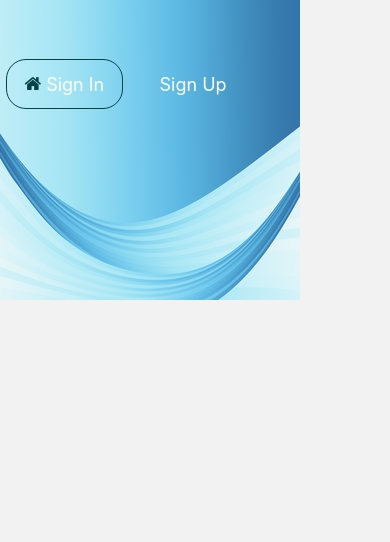
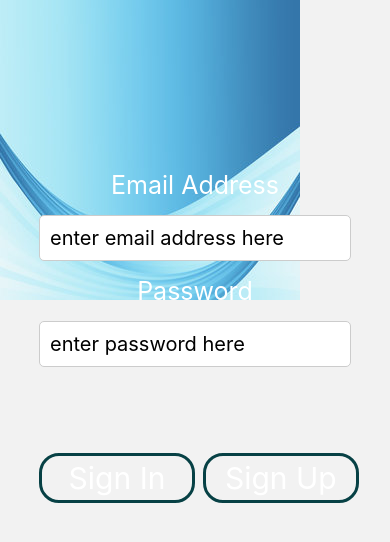
Before and after one commit to rapkeb/ETE-reactNative, a React Native app in the folder Ete/: screen /Entrance in a window 390 px wide. Shown: the top 542 px of the page. Built offline with nearby package versions, Linux system fonts and the light colour scheme.

Commit message:
entrance page

```diff
--- a/Ete/Button.js
+++ b/Ete/Button.js
@@ -65,19 +65,27 @@ export default function Button({ label, theme, onPress }) {
     else if (theme === "primary" && label ==="Sign In") {
         return (
             <View
-                    style={[styles.buttonContainer, { borderWidth: 1, borderColor: "#074145", borderRadius: 20 }]}
+                style={[styles.buttonCenter, { borderWidth: 3, marginHorizontal: '10%', borderColor: "#074145", borderRadius: 20, marginTop: 100, }]}
             >
                 <Pressable
                     style={[styles.button]}
                     onPress={onPress}
                 >
-                        <FontAwesome
-                            name="home"
-                            size={18}
-                            color="#074145"
-                            style={styles.buttonIcon}
-                        />
-                        <Text style={[styles.buttonLabel]}>{label}</Text>
+                <Text style={[styles.buttonLabelCenter]}>{label}</Text>
+                </Pressable>
+            </View>
+        );
+    }
+    else if (theme === "primary" && label ==="Sign Up") {
+        return (
+            <View
+                style={[styles.buttonCenter, { borderWidth: 3, marginHorizontal: '-8%', borderColor: "#074145", borderRadius: 20, marginTop: 100, }]}
+            >
+                <Pressable
+                    style={[styles.button]}
+                    onPress={onPress}
+                >
+                <Text style={[styles.buttonLabelCenter]}>{label}</Text>
                 </Pressable>
             </View>
         );
@@ -99,6 +107,12 @@ const styles = StyleSheet.create({
         alignItems: 'center',
         justifyContent: 'center',
     },
+    buttonCenter: {
+        width: '40%',
+        height: 50,
+        alignItems: 'center',
+        justifyContent: 'center',
+    },
     button: {
         borderRadius: 10,
         width: '100%',
@@ -114,4 +128,8 @@ const styles = StyleSheet.create({
         color: '#fff',
         fontSize: 18,
     },
+    buttonLabelCenter: {
+        color: '#fff',
+        fontSize: 30,
+    },
 });
--- a/Ete/components/HomeScreen.js
+++ b/Ete/components/HomeScreen.js
@@ -13,27 +13,29 @@ const BackgroundImage = require('../assets/BackgroundImage.jpg');
 //const { spawn } = require('child_process');
 
 export default function HomeScreen({ navigation }) {
-    const [displayText, setDisplayText] = useState('');
 
-    const onTapToHear = async () => {
-        try {
-            const response = await axios.get('http://127.0.0.1:5000/weather');
-            setDisplayText(response.data);
-            clearDisplayText();
-        } catch (error) {
-            console.error(error);
-        }
-    };
-
-    const clearDisplayText = () => {
-        setTimeout(() => {
-          setDisplayText('');
-        }, 4000);
-    };
+    const [emailText, setEmailText] = useState('');
+    const [passwordText, setPasswordText] = useState('');
 
     return (
         <View style={styles.container}>
             <ImageBackground source={BackgroundImage} resizeMode="cover" style={styles.image}>
+                <View style={styles.screen}>
+                    <Text style={[styles.text, {marginTop: 170}]}>Email Address</Text>
+                    <TextInput style={styles.textBox}
+                        placeholder="enter email address here"
+                        onChangeText={text => setEmailText(text)}
+                        value={emailText}
+                    />
+                </View>
+                <View style={styles.screen}>
+                    <Text style={styles.text}>Password</Text>
+                    <TextInput style={styles.textBox}
+                        placeholder="enter password here"
+                        onChangeText={text => setPasswordText(text)}
+                        value={passwordText}
+                    />
+                </View>
                 <View style={styles.headerContainer}>
                     <Button theme="primary" label="Sign In" onPress={() => navigation.navigate("Main")} />
                     <Button theme="primary" label="Sign Up" onPress={() => navigation.navigate("Main")} />
@@ -41,44 +43,38 @@ export default function HomeScreen({ navigation }) {
             </ImageBackground>
         </View>
     );
+    /* TODO: change on press to connect to data base, check if data correct,
+    generate response and upload main page if all good*/
 }
 
 const styles = StyleSheet.create({
-    container: {
-        flex: 1,
+    screen: {
+        alignItems: 'center',
     },
-    image: {
-        flex: 1,
+    text: {
+        fontSize: 25,
+        color: '#fff',
+        marginBottom: 15,
+    },
+    textBox: {
+        fontSize: 20,
+        marginBottom: 15,
+        backgroundColor: '#fff',
+        borderRadius: 5,
+        borderWidth: 1,
+        borderColor: '#ccc',
+        padding: 10,
+        width: "80%",
     },
     headerContainer: {
         flex: 1 / 5,
         alignItems: 'center',
         flexDirection: "row",
     },
-    midText1: {
-        color: '#fff',
-        marginTop: 10,
-        fontSize:23,
-        textAlign: 'center',
+    image: {
+        flex: 1,
     },
-    midText2: {
-        color: '#fff',
-        marginTop: -3,
-        fontSize:25,
-        paddingLeft: 3,
-        textAlign: 'center',
-        fontWeight: 'bold',
-    },
-    textBox: {
-      marginTop: 50,
-      marginLeft: 20,
-      padding: 10,
-      borderWidth: 1,
-      borderRadius: 5,
-      borderColor: 'gray',
-      width: '90%',
-      height: 200,
-      backgroundColor: '#fff',
-      textAlignVertical: 'top',
+    container: {
+        flex: 1,
     },
 });
--- a/Ete/package.json
+++ b/Ete/package.json
@@ -20,7 +20,7 @@
     "expo-status-bar": "~1.4.4",
     "react": "18.2.0",
     "react-dom": "18.2.0",
-    "react-native": "0.71.3",
+    "react-native": "0.71.4",
     "react-native-safe-area-context": "4.5.0",
     "react-native-screens": "~3.20.0",
     "react-native-web": "~0.18.10"
```
Also changed, not shown: Ete/components/SignInScreen.js (deleted, +0 -87 lines), Ete/components/SignUpScreen.js (deleted, +0 -87 lines), 1 other file (tests, documents, lock files or other folders). Lines whose indentation alone changed are shown as unchanged.
